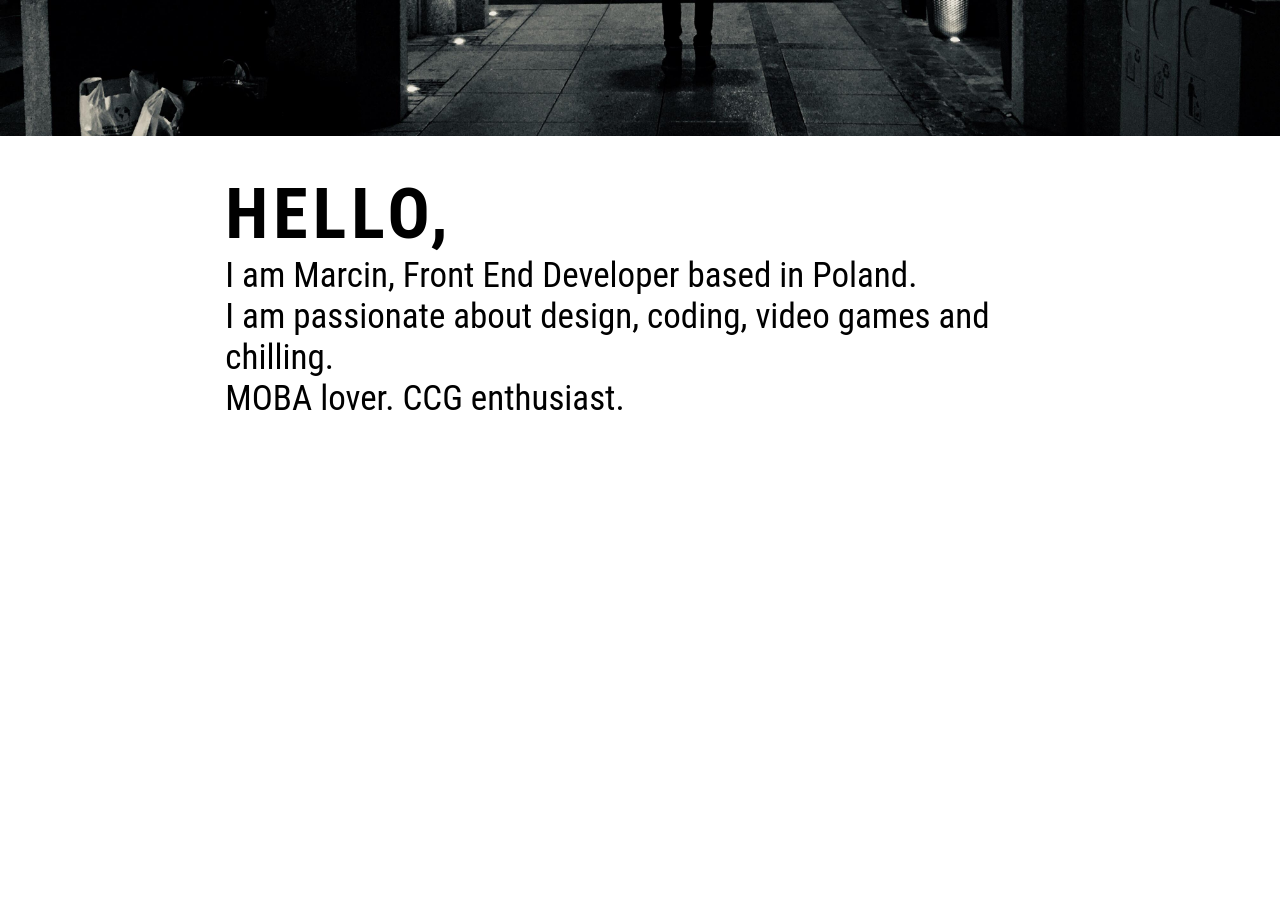
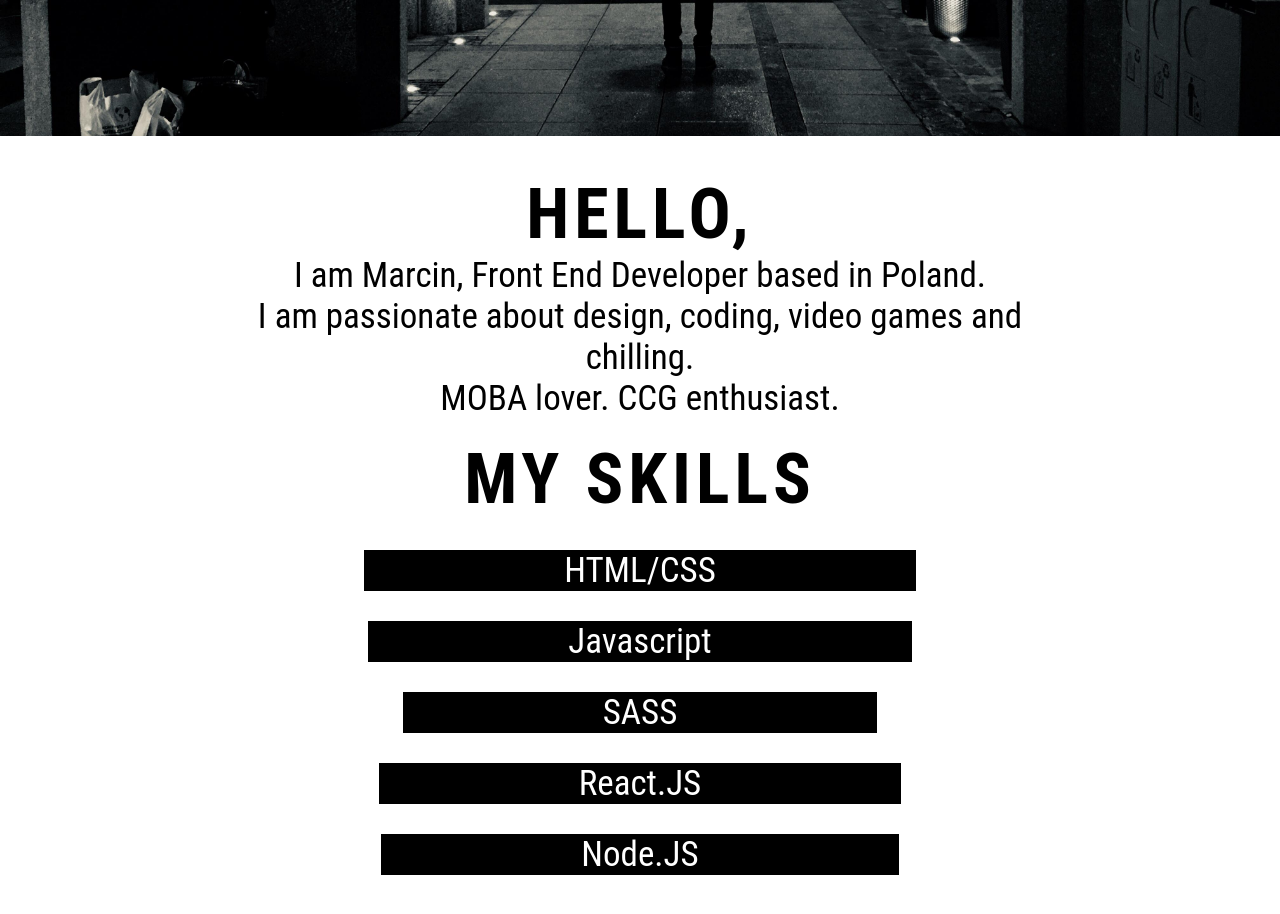
Before and after one commit to marcinzelaskopl/box-portfolio, a React (Create React App) app: page / in a window 1280 px wide. Shown: the part 1160-2074 px from the top of the page. After the commit the page ends 2035 px from the top, so only its background shows below. Built offline with nearby package versions, Linux system fonts and the light colour scheme.

Commit message:
added icons and skills

```diff
--- a/src/components/Skills.js
+++ b/src/components/Skills.js
@@ -4,12 +4,81 @@ import '../App.scss';
 class Skills extends Component {
     constructor(props) {
         super(props);
+
+        this.state = {
+            React: 'React.JS',
+            HTML: 'HTML/CSS',
+            JS: 'Javascript',
+            SASS: 'SASS',
+            NODE: 'Node.JS'
+
+        }
     }
+    handleHTML = () => {
+        this.setState ({
+            HTML: 'Confident'
+        });
+    };
+    leaveHTML = () => {
+        this.setState ({
+            HTML: 'HTML/CSS'
+        });
+    };
+    handleJS = () => {
+        this.setState ({
+            JS: 'Feeling good'
+        });
+    };
+    leaveJS = () => {
+        this.setState ({
+            JS: 'Javascript'
+        });
+    };
+    handleSASS = () => {
+        this.setState ({
+            SASS: 'Confident'
+        });
+    };
+    leaveSASS = () => {
+        this.setState ({
+            SASS: 'SASS'
+        });
+    };
+    handleReact = () => {
+        this.setState ({
+            React: 'Feeling good'
+        });
+    };
+    leaveReact = () => {
+        this.setState ({
+            React: 'React.JS'
+        });
+    };
+    handleNode = () => {
+        this.setState ({
+            NODE: 'Still learning!'
+        });
+    };
+    leaveNode = () => {
+        this.setState ({
+            NODE: 'Node.JS'
+        });
+    };
     render() {
         return (
             <div className='grid-container'>
                 <div className='row'>
-                    <div className='col-12 skills'>
+                    <div className='col-2'>
+                    </div>
+                    <div className='col-8 skills'>
+                        <h1>MY SKILLS</h1>
+                        <p onMouseLeave={this.leaveHTML} onMouseEnter={this.handleHTML}>{this.state.HTML}</p>
+                        <p onMouseLeave={this.leaveJS} onMouseEnter={this.handleJS}>{this.state.JS}</p>
+                        <p onMouseLeave={this.leaveSASS} onMouseEnter={this.handleSASS}>{this.state.SASS}</p>
+                        <p onMouseLeave={this.leaveReact} onMouseEnter={this.handleReact}>{this.state.React}</p>
+                        <p onMouseLeave={this.leaveNode} onMouseEnter={this.handleNode}>{this.state.NODE}</p>
+                    </div>
+                    <div className='col-2'>
                     </div>
                 </div>
             </div>
--- a/src/partials/_about.scss
+++ b/src/partials/_about.scss
@@ -1,4 +1,5 @@
 .about {
+    text-align: center;
     height: 40vh;
     display: flex;
     justify-content: center;
--- a/src/partials/_skills.scss
+++ b/src/partials/_skills.scss
@@ -1,3 +1,23 @@
 .skills {
-    height: 100vh;
+    flex-direction: column;
+    height: 50vh;
+    display: flex;
+    justify-content: center;
+    align-items: center;
+    font-size: 35px;
+        h1 {
+            letter-spacing: 5px;
+        }
+        p {
+            color: white;
+            padding-left: 200px;
+            padding-right: 200px;
+            margin-top: 30px;
+            background-color: black;
+            transition: 0.5s;
+                &:hover {
+                    background-color: grey;
+                    color: black;
+                }
+        }
 }
```
Also changed, not shown: src/images/github-logo.png (added), src/images/linkedin-logo.png (added).
